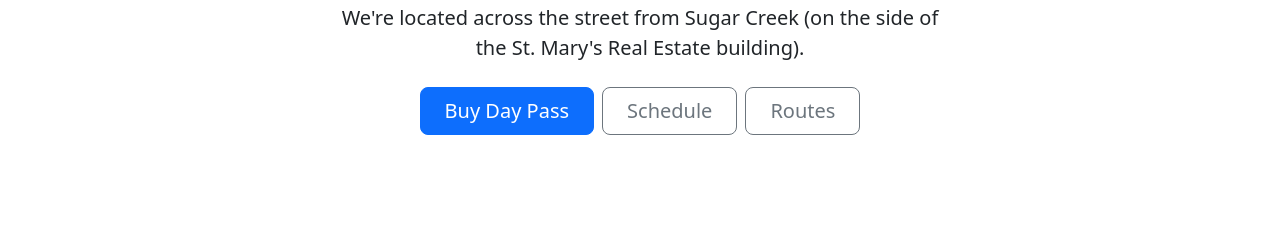
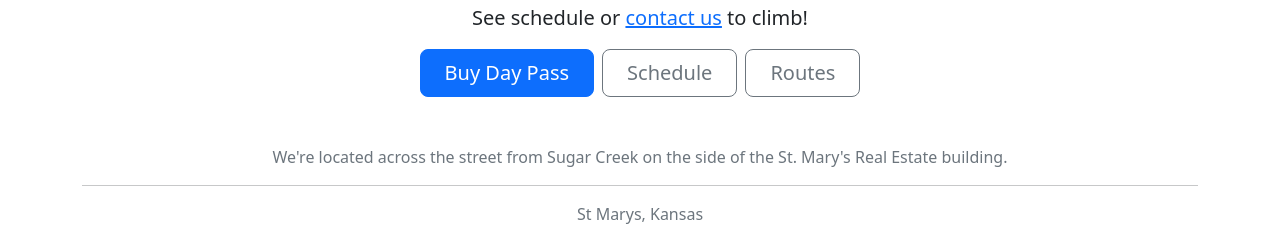
Before and after one commit to stmarysrockclimbing/stmarysrockclimbing.github.io, a plain HTML site: page index.html in a window 1280 px wide. Shown: the part 683-925 px from the top of the page. Drawn offline with nearby package versions, Linux system fonts and the light colour scheme.

Commit message:
Add footer and contact

```diff
--- a/index.html
+++ b/index.html
@@ -29,11 +29,11 @@
         </div>
     </nav>
 
-    <div class="px-4 py-5 my-5 text-center">
+    <div class="px-4 py-5 mt-5 text-center">
         <img class="d-block mx-auto mb-4 img-fluid" src="images/watercolor_500x500.jpg" alt="Watercolor image of St. Mary's Rock Climbing Wall">
         <h1 class="display-5 fw-bold">St. Marys Rock Climbing</h1>
         <div class="col-lg-6 mx-auto">
-        <p class="lead mb-4">We're located across the street from Sugar Creek (on the side of the St. Mary's Real Estate building).</p>
+        <p class="lead mb-3">See schedule or <a href="mailto:martin@stmarysrockclimbing.com">contact us</a> to climb!</p>
         <div class="d-grid gap-2 d-sm-flex justify-content-sm-center">
           <a class="btn btn-primary btn-lg px-4 gap-3" href="https://stmarysrockclimbing.pushpress.com/open/subscribe/rzmm" target="_blank" rel="noopener noreferrer">Buy Day Pass</a>
           <a class="btn btn-outline-secondary btn-lg px-4 gap-3" href="schedule.html">Schedule</a>
@@ -42,6 +42,14 @@
       </div>
     </div>
 
+    <div class="container">
+      <footer class="">
+        <p class="text-center text-muted fs-6">We're located across the street from Sugar Creek on the side of the St. Mary's Real Estate building.</p>
+        <hr>
+        <p class="text-center text-muted">St Marys, Kansas</p>
+      </footer>
+    </div>
+
     <script src="https://cdn.jsdelivr.net/npm/bootstrap@5.2.0/dist/js/bootstrap.bundle.min.js" integrity="sha384-A3rJD856KowSb7dwlZdYEkO39Gagi7vIsF0jrRAoQmDKKtQBHUuLZ9AsSv4jD4Xa" crossorigin="anonymous"></script>
 </body>
 </html>
```
